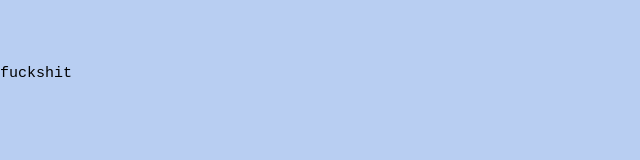
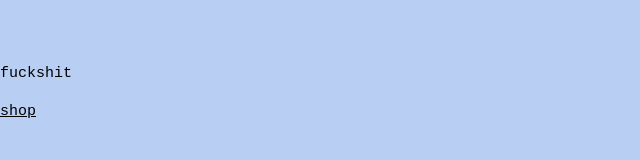
Before and after one commit to 5ad/5ad.github.io, a plain HTML site: page index.html in a window 1280 px wide. Shown: the full height of the page, 0-640 px from the left. Drawn offline with nearby package versions, Linux system fonts and the light colour scheme.

Commit message:
Update index.html

```diff
--- a/index.html
+++ b/index.html
@@ -38,7 +38,7 @@ scrolltitle();
   <div class="w3-row">
     <div class="w3-half">
         <p>fuckshit</p>
-            <a href="shop.5ad.club>shop</a>
+            <a href="shop.5ad.club">shop</a>
     </div>
 
    <div class="w3-half">
```
